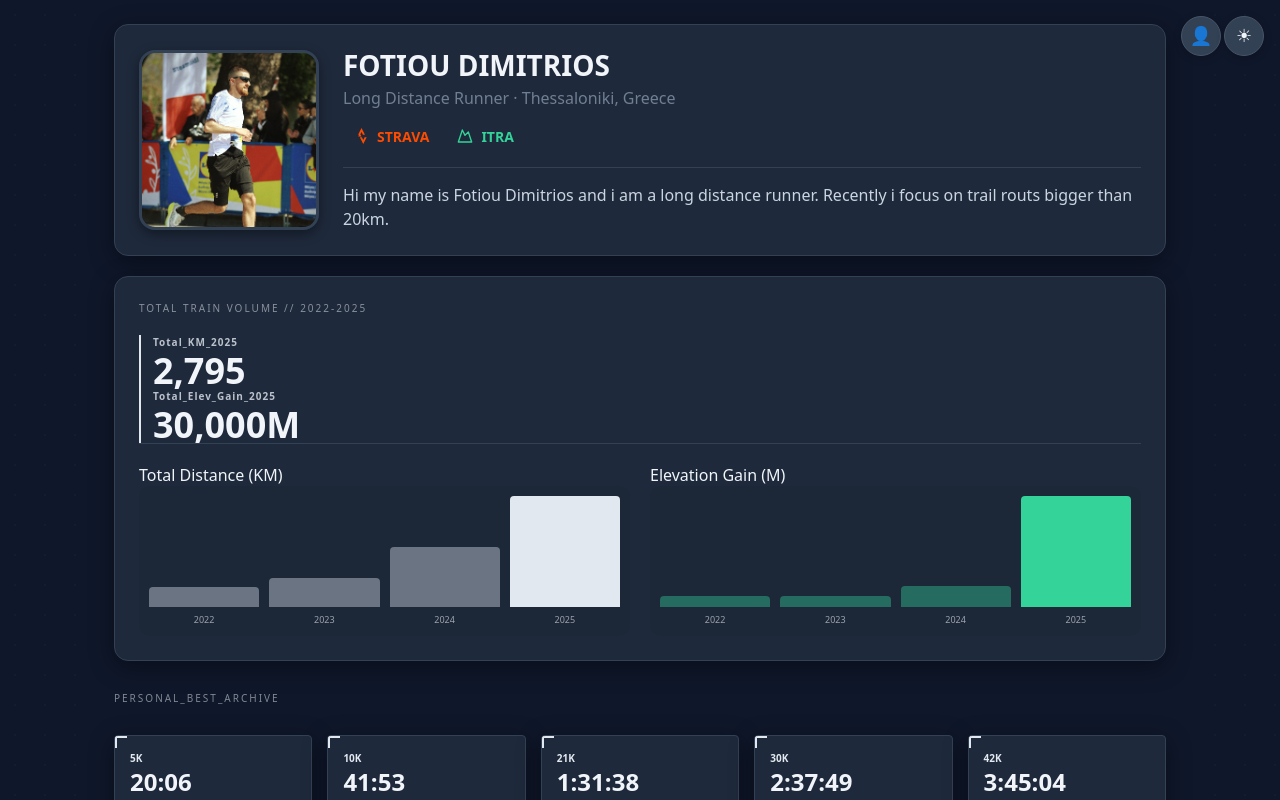
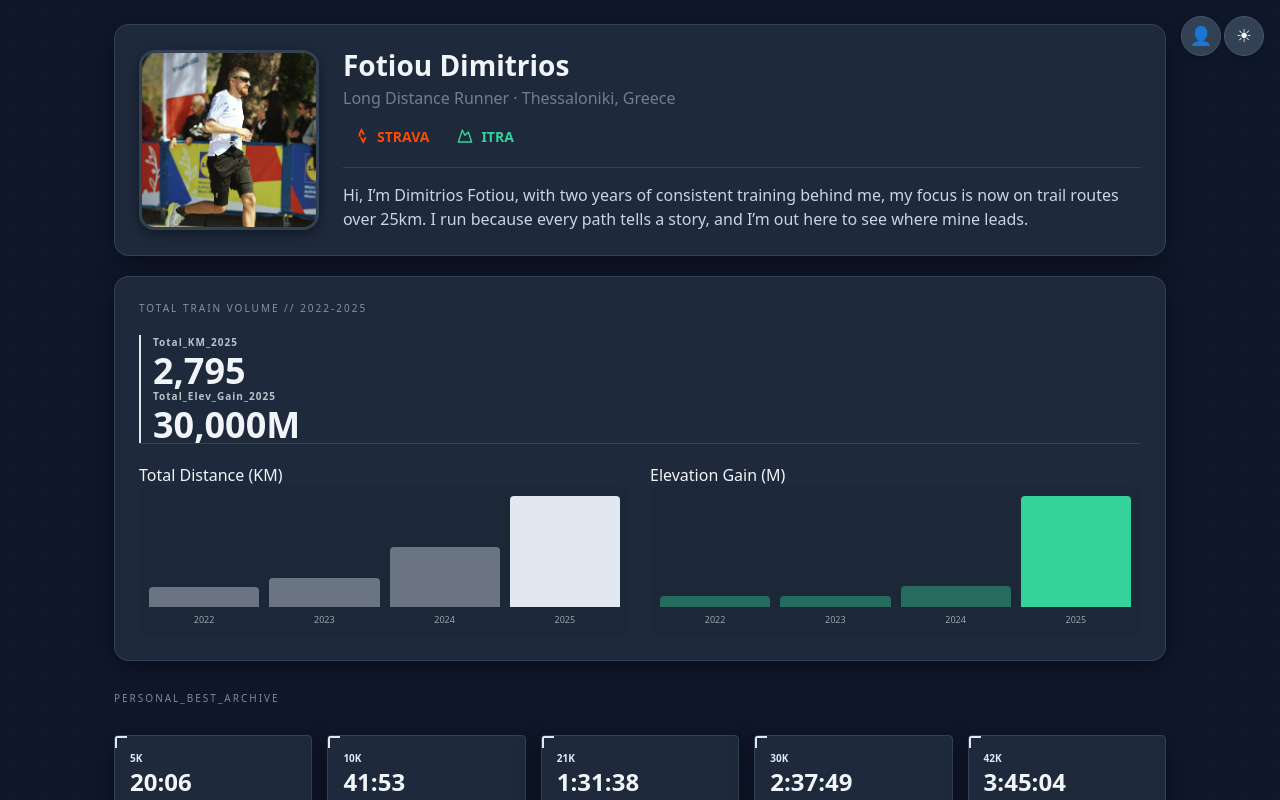
Before and after one commit to dimfot3/biopage, a React (Vite) app: page / in a window 1280 px wide. Both pictures are taken after a click on the button "Switch to Athletic (Speed Mode)". Shown: the top 800 px of the page. Built offline with nearby package versions, Linux system fonts and the light colour scheme.

Commit message:
updated bio

```diff
--- a/src/App.css
+++ b/src/App.css
@@ -372,7 +372,6 @@ li.pill.github a:hover {
   font-size: clamp(23px, 4vw, 30px);
   font-weight: 900;
   margin: 0 0 4px;
-  text-transform: uppercase;
 }
 
 .hud-about {
--- a/src/data/profile.js
+++ b/src/data/profile.js
@@ -42,5 +42,5 @@ export const athletic_profile = {
     // Uncomment if you want a CV link:
     // { type: "cv", label: "CV", url: "/cv_fotiou.pdf" },
   ],
-  about:  "Hi my name is Fotiou Dimitrios and i am a long distance runner. Recently i focus on trail routs bigger than 20km.",
+  about:  "Hi, I’m Dimitrios Fotiou, with two years of consistent training behind me, my focus is now on trail routes over 25km. I run because every path tells a story, and I’m out here to see where mine leads.",
 };
```
